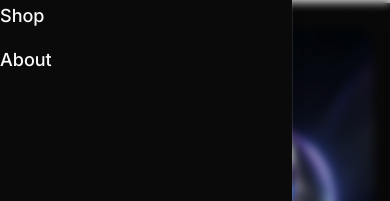
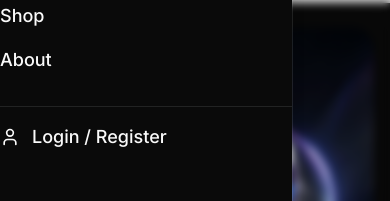
Before and after one commit to rakibulhasan044/neurosoftic, a Next.js app in the folder frontend/: page / in a window 390 px wide. Both pictures are taken after a click on the button "Toggle Menu". Shown: the part 110-311 px from the top of the page. Built offline with nearby package versions, Linux system fonts and the light colour scheme; no server answers; a web font is replaced by a local one.

Commit message:
mobile navbar fix

```diff
--- a/frontend/src/components/navbar.tsx
+++ b/frontend/src/components/navbar.tsx
@@ -180,6 +180,29 @@ export function Navbar() {
               <Link href="/" className="text-lg font-medium">Home</Link>
               <Link href="/products" className="text-lg font-medium">Shop</Link>
               <Link href="/about" className="text-lg font-medium">About</Link>
+
+              <div className="my-4 border-t border-border pt-4 flex flex-col space-y-4">
+                {isLoggedIn ? (
+                  <>
+                    <div className="text-sm font-semibold text-muted-foreground uppercase tracking-wider">
+                      Account ({userName || "User"})
+                    </div>
+                    <Link href={dashboardLink} className="flex items-center text-lg font-medium">
+                      <LayoutDashboard className="mr-3 h-5 w-5" />
+                      Dashboard
+                    </Link>
+                    <button onClick={handleLogout} className="flex items-center text-lg font-medium text-destructive text-left">
+                      <LogOut className="mr-3 h-5 w-5" />
+                      Log out
+                    </button>
+                  </>
+                ) : (
+                  <Link href="/auth" className="flex items-center text-lg font-medium">
+                    <User className="mr-3 h-5 w-5" />
+                    Login / Register
+                  </Link>
+                )}
+              </div>
             </div>
           </SheetContent>
         </Sheet>
```
